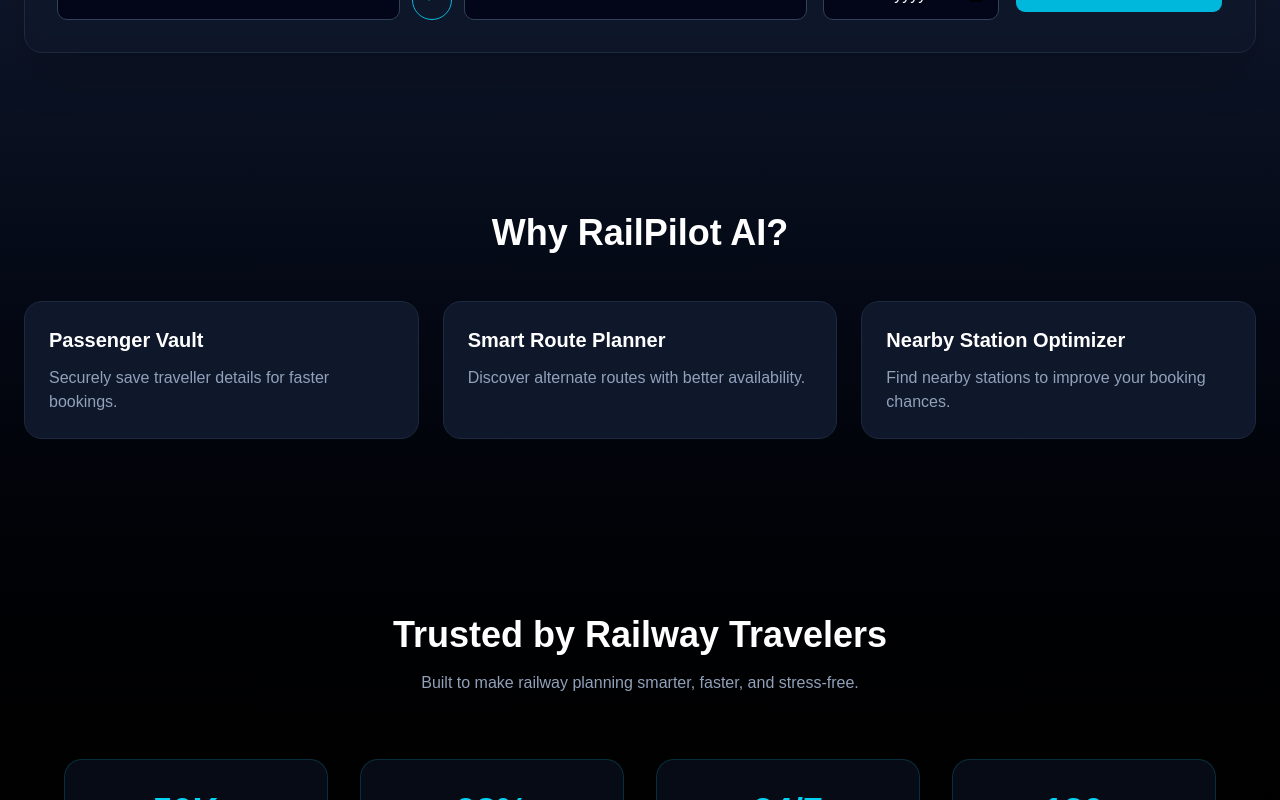
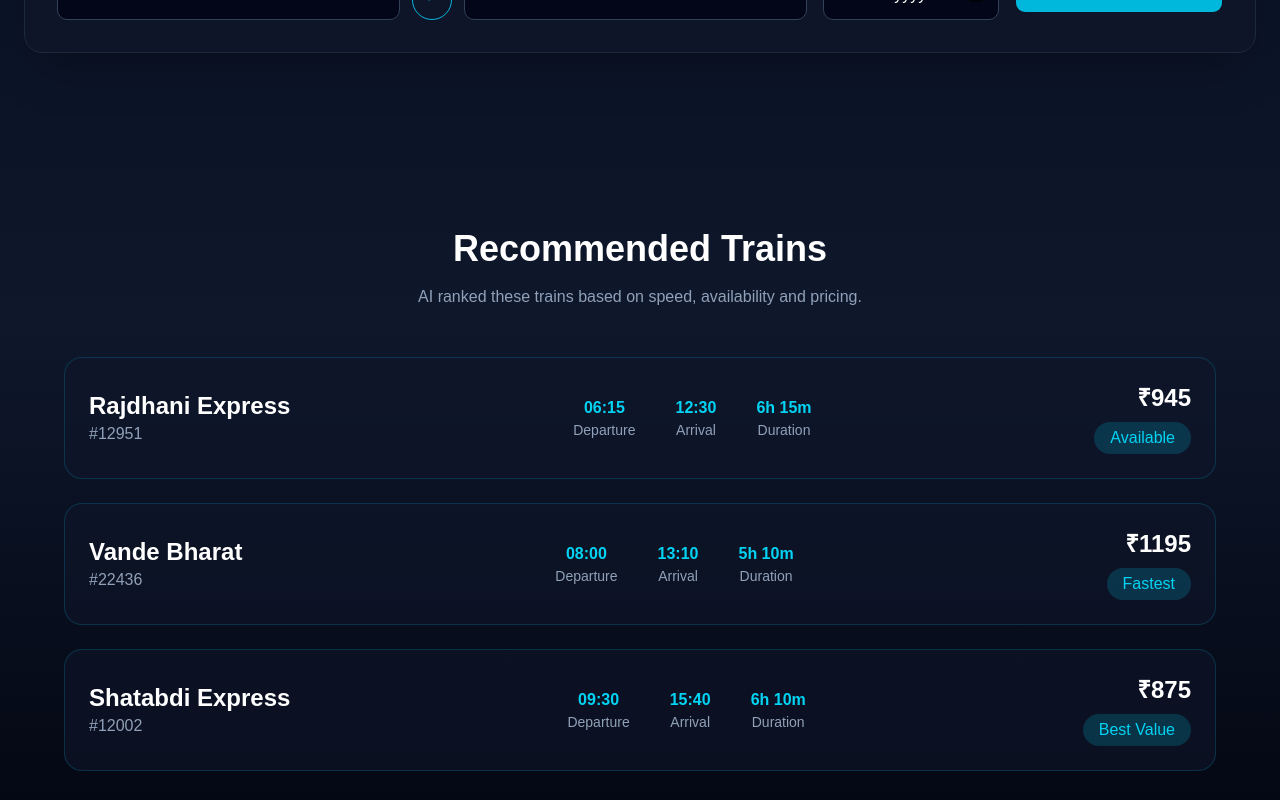
Before and after one commit to shashhwt31/railPilot-ai, a React (Vite) app in the folder frontend/: page / in a window 1280 px wide. Shown: the part 1080-1880 px from the top of the page. Built offline with nearby package versions, Linux system fonts and the light colour scheme.

Commit message:
train results added

```diff
--- a/frontend/src/App.tsx
+++ b/frontend/src/App.tsx
@@ -3,6 +3,7 @@
 import Features from "@/components/sections/Features";
 import SearchSection from "@/components/sections/SearchSection";
 import Stats from "@/components/sections/Stats";
+import TrainResults from "@/components/sections/TrainResults";
 
 function App() {
   return (
@@ -10,6 +11,7 @@
       <Navbar />
       <Hero />
       <SearchSection />
+      <TrainResults />
       <Features />
       <Stats />
     </div>
--- /dev/null
+++ b/frontend/src/components/sections/TrainResults.tsx
@@ -0,0 +1,105 @@
+export default function TrainResults() {
+  const trains = [
+    {
+      name: "Rajdhani Express",
+      number: "12951",
+      departure: "06:15",
+      arrival: "12:30",
+      duration: "6h 15m",
+      price: "₹945",
+      status: "Available",
+    },
+    {
+      name: "Vande Bharat",
+      number: "22436",
+      departure: "08:00",
+      arrival: "13:10",
+      duration: "5h 10m",
+      price: "₹1195",
+      status: "Fastest",
+    },
+    {
+      name: "Shatabdi Express",
+      number: "12002",
+      departure: "09:30",
+      arrival: "15:40",
+      duration: "6h 10m",
+      price: "₹875",
+      status: "Best Value",
+    },
+  ];
+
+  return (
+    <section className="py-24 px-6">
+      <div className="max-w-6xl mx-auto">
+        <h2 className="text-4xl font-bold text-white text-center">
+          Recommended Trains
+        </h2>
+
+        <p className="mt-4 text-center text-slate-400">
+          AI ranked these trains based on speed, availability and pricing.
+        </p>
+
+        <div className="mt-12 space-y-6">
+          {trains.map((train) => (
+            <div
+              key={train.number}
+              className="rounded-2xl border border-cyan-500/20 bg-slate-900/60 p-6"
+            >
+              <div className="flex flex-col md:flex-row md:items-center md:justify-between gap-6">
+                <div>
+                  <h3 className="text-2xl font-bold text-white">
+                    {train.name}
+                  </h3>
+
+                  <p className="text-slate-400">
+                    #{train.number}
+                  </p>
+                </div>
+
+                <div className="flex gap-10 text-center">
+                  <div>
+                    <p className="text-cyan-400 font-semibold">
+                      {train.departure}
+                    </p>
+                    <p className="text-slate-400 text-sm">
+                      Departure
+                    </p>
+                  </div>
+
+                  <div>
+                    <p className="text-cyan-400 font-semibold">
+                      {train.arrival}
+                    </p>
+                    <p className="text-slate-400 text-sm">
+                      Arrival
+                    </p>
+                  </div>
+
+                  <div>
+                    <p className="text-cyan-400 font-semibold">
+                      {train.duration}
+                    </p>
+                    <p className="text-slate-400 text-sm">
+                      Duration
+                    </p>
+                  </div>
+                </div>
+
+                <div className="text-right">
+                  <p className="text-2xl font-bold text-white">
+                    {train.price}
+                  </p>
+
+                  <span className="inline-block mt-2 rounded-full bg-cyan-500/20 px-4 py-1 text-cyan-400">
+                    {train.status}
+                  </span>
+                </div>
+              </div>
+            </div>
+          ))}
+        </div>
+      </div>
+    </section>
+  );
+}
```
